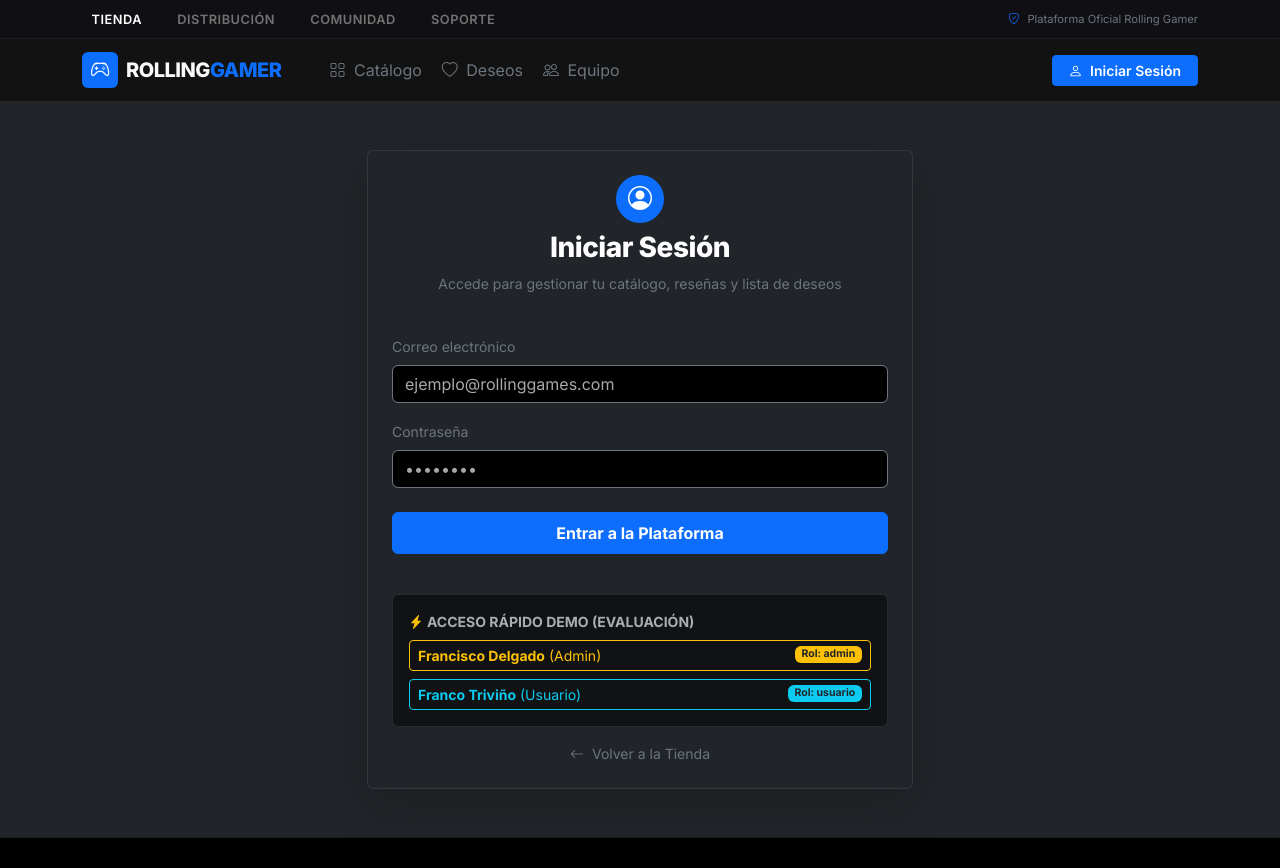
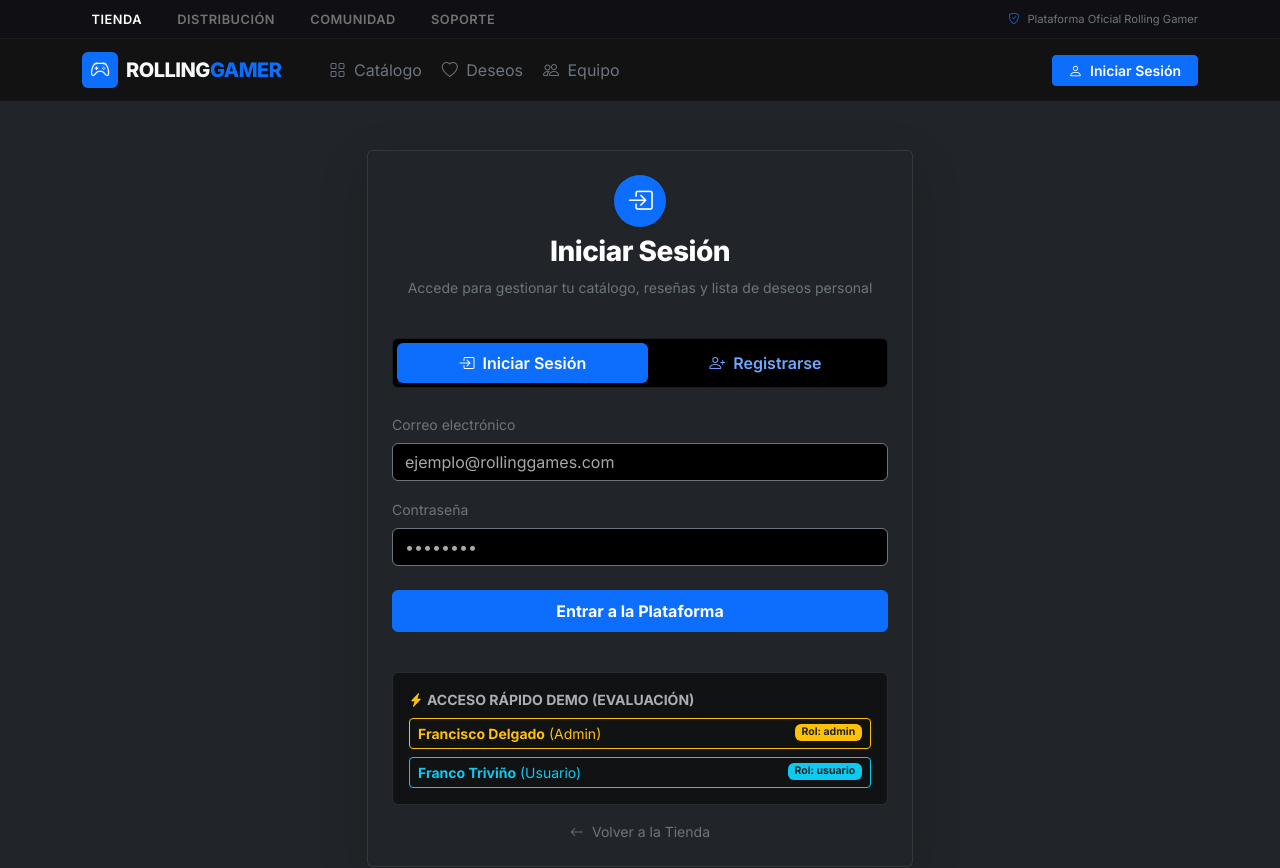
Before and after one commit to Franc-Devel/Rolling-Gamer, a React (Vite) app: page /login in a window 1280 px wide. Shown: the top 868 px of the page. Built offline with nearby package versions, Linux system fonts and the light colour scheme.

Commit message:
feat(C04): incorporar formulario de registro y alternancia en vista de login

```diff
--- a/src/components/pages/Login.jsx
+++ b/src/components/pages/Login.jsx
@@ -7,30 +7,74 @@ import Card from "react-bootstrap/Card";
 import Form from "react-bootstrap/Form";
 import Button from "react-bootstrap/Button";
 import Alert from "react-bootstrap/Alert";
+import Nav from "react-bootstrap/Nav";
 import { useAuth } from "../../context/AuthContext.jsx";
 
 const Login = () => {
-  const { login, loginRapido, usuario } = useAuth();
+  const { login, register, loginRapido, usuarioActual } = useAuth();
   const navigate = useNavigate();
   const location = useLocation();
 
+  const [pestana, setPestana] = useState("login"); // 'login' | 'registro'
+
+  // Campos de formulario Login
   const [email, setEmail] = useState("");
   const [password, setPassword] = useState("");
+
+  // Campos de formulario Registro
+  const [nombreRegistro, setNombreRegistro] = useState("");
+  const [emailRegistro, setEmailRegistro] = useState("");
+  const [passwordRegistro, setPasswordRegistro] = useState("");
+  const [passwordConfirm, setPasswordConfirm] = useState("");
+
   const [errorMensaje, setErrorMensaje] = useState("");
+  const [exitoMensaje, setExitoMensaje] = useState("");
 
   const destino = location.state?.from?.pathname || "/";
 
-  const handleSubmit = (e) => {
+  const handleLoginSubmit = (e) => {
     e.preventDefault();
     setErrorMensaje("");
+    setExitoMensaje("");
 
     const resultado = login(email, password);
-    if (resultado.exito) {
+    if (resultado.success || resultado.exito) {
       if (resultado.usuario.rol === "admin") {
         navigate(destino === "/" ? "/admin" : destino, { replace: true });
       } else {
         navigate(destino, { replace: true });
       }
+    } else {
+      setErrorMensaje(resultado.mensaje);
+    }
+  };
+
+  const handleRegistroSubmit = (e) => {
+    e.preventDefault();
+    setErrorMensaje("");
+    setExitoMensaje("");
+
+    if (passwordRegistro !== passwordConfirm) {
+      setErrorMensaje("Las contraseñas ingresadas no coinciden.");
+      return;
+    }
+
+    if (passwordRegistro.length < 6) {
+      setErrorMensaje("La contraseña debe tener al menos 6 caracteres.");
+      return;
+    }
+
+    const resultado = register({
+      nombre: nombreRegistro.trim(),
+      email: emailRegistro.trim(),
+      password: passwordRegistro
+    });
+
+    if (resultado.success || resultado.exito) {
+      setExitoMensaje("¡Cuenta creada con éxito! Redirigiendo...");
+      setTimeout(() => {
+        navigate(destino, { replace: true });
+      }, 1000);
     } else {
       setErrorMensaje(resultado.mensaje);
     }
@@ -54,26 +98,64 @@ const Login = () => {
           <Card className="bg-dark text-light border-secondary border-opacity-25 shadow-lg p-4">
             <div className="text-center mb-4">
               <div
-                className="bg-primary text-white rounded-circle d-inline-flex align-items-center justify-content-center mb-2"
-                style={{ width: "48px", height: "48px", fontSize: "1.5rem" }}
+                className="bg-primary text-white rounded-circle d-inline-flex align-items-center justify-content-center mb-2 shadow-sm"
+                style={{ width: "52px", height: "52px", fontSize: "1.6rem" }}
               >
-                <i className="bi bi-person-circle"></i>
+                <i className={pestana === "login" ? "bi bi-box-arrow-in-right" : "bi bi-person-plus-fill"}></i>
               </div>
-              <h2 className="epic-heading h3 text-white">Iniciar Sesión</h2>
+              <h2 className="epic-heading h3 text-white">
+                {pestana === "login" ? "Iniciar Sesión" : "Crear Cuenta Gamer"}
+              </h2>
               <p className="text-secondary small">
-                Accede para gestionar tu catálogo, reseñas y lista de deseos
+                {pestana === "login"
+                  ? "Accede para gestionar tu catálogo, reseñas y lista de deseos personal"
+                  : "Regístrate para comenzar a guardar tus videojuegos favoritos en tu wishlist"}
               </p>
             </div>
 
+            {/* Pestañas de alternancia Login / Registro */}
+            <Nav variant="pills" className="nav-fill mb-4 p-1 bg-black rounded border border-secondary border-opacity-25">
+              <Nav.Item>
+                <Nav.Link
+                  active={pestana === "login"}
+                  onClick={() => {
+                    setPestana("login");
+                    setErrorMensaje("");
+                    setExitoMensaje("");
+                  }}
+                  className="py-2 fw-semibold"
+                  style={{ cursor: "pointer" }}
+                >
+                  <i className="bi bi-box-arrow-in-right me-1"></i> Iniciar Sesión
+                </Nav.Link>
+              </Nav.Item>
+              <Nav.Item>
+                <Nav.Link
+                  active={pestana === "registro"}
+                  onClick={() => {
+                    setPestana("registro");
+                    setErrorMensaje("");
+                    setExitoMensaje("");
+                  }}
+                  className="py-2 fw-semibold"
+                  style={{ cursor: "pointer" }}
+                >
+                  <i className="bi bi-person-plus me-1"></i> Registrarse
+                </Nav.Link>
+              </Nav.Item>
+            </Nav>
+
             {errorMensaje && <Alert variant="danger" className="py-2 small">{errorMensaje}</Alert>}
+            {exitoMensaje && <Alert variant="success" className="py-2 small">{exitoMensaje}</Alert>}
 
-            {usuario && (
+            {usuarioActual && (
               <Alert variant="info" className="py-2 small">
-                Sesión iniciada como <strong>{usuario.nombre}</strong> ({usuario.rol}).
+                Sesión activa como <strong>{usuarioActual.nombre}</strong> ({usuarioActual.rol}).
               </Alert>
             )}
 
-            <Form onSubmit={handleSubmit} className="mb-4">
+            {pestana === "login" ? (
+              <Form onSubmit={handleLoginSubmit} className="mb-4">
                 <Form.Group className="mb-3" controlId="formEmail">
                   <Form.Label className="small text-secondary">Correo electrónico</Form.Label>
                   <Form.Control
@@ -102,6 +184,64 @@ const Login = () => {
                   Entrar a la Plataforma
                 </Button>
               </Form>
+            ) : (
+              <Form onSubmit={handleRegistroSubmit} className="mb-4">
+                <Form.Group className="mb-3" controlId="formRegistroNombre">
+                  <Form.Label className="small text-secondary">Nombre completo o alias</Form.Label>
+                  <Form.Control
+                    type="text"
+                    className="bg-black text-light border-secondary"
+                    placeholder="Ej. Lucas ProGamer"
+                    value={nombreRegistro}
+                    onChange={(e) => setNombreRegistro(e.target.value)}
+                    required
+                  />
+                </Form.Group>
+
+                <Form.Group className="mb-3" controlId="formRegistroEmail">
+                  <Form.Label className="small text-secondary">Correo electrónico</Form.Label>
+                  <Form.Control
+                    type="email"
+                    className="bg-black text-light border-secondary"
+                    placeholder="lucas@correo.com"
+                    value={emailRegistro}
+                    onChange={(e) => setEmailRegistro(e.target.value)}
+                    required
+                  />
+                  <Form.Text className="text-muted" style={{ fontSize: "0.75rem" }}>
+                    No se admiten correos duplicados sin distinguir mayúsculas.
+                  </Form.Text>
+                </Form.Group>
+
+                <Form.Group className="mb-3" controlId="formRegistroPassword">
+                  <Form.Label className="small text-secondary">Contraseña</Form.Label>
+                  <Form.Control
+                    type="password"
+                    className="bg-black text-light border-secondary"
+                    placeholder="Mínimo 6 caracteres"
+                    value={passwordRegistro}
+                    onChange={(e) => setPasswordRegistro(e.target.value)}
+                    required
+                  />
+                </Form.Group>
+
+                <Form.Group className="mb-4" controlId="formRegistroConfirm">
+                  <Form.Label className="small text-secondary">Repetir Contraseña</Form.Label>
+                  <Form.Control
+                    type="password"
+                    className="bg-black text-light border-secondary"
+                    placeholder="••••••••"
+                    value={passwordConfirm}
+                    onChange={(e) => setPasswordConfirm(e.target.value)}
+                    required
+                  />
+                </Form.Group>
+
+                <Button type="submit" variant="success" className="w-100 fw-bold py-2 mb-3">
+                  <i className="bi bi-check-circle me-1"></i> Registrar Cuenta e Ingresar
+                </Button>
+              </Form>
+            )}
 
             {/* Accesos rápidos de evaluación docente */}
             <div className="p-3 bg-black bg-opacity-50 rounded border border-secondary border-opacity-25">
```
Lines whose indentation alone changed are shown as unchanged.
